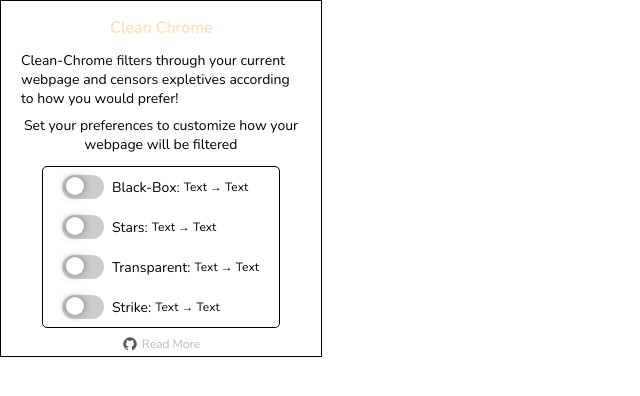
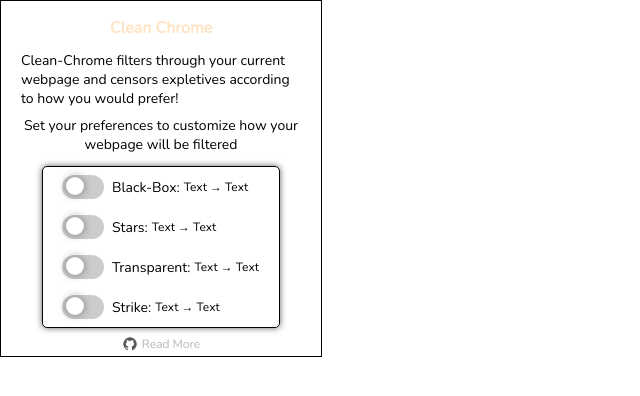
Before and after one commit to lawrencehhan/clean-chrome, a React (Create React App) app: page / in a window 1280 px wide. Shown: the top 396 px of the page, without its empty margins (0-640 px from the left). Built offline with nearby package versions, Linux system fonts and the light colour scheme.

Commit message:
cleaned main.css

```diff
--- a/package.json
+++ b/package.json
@@ -1,5 +1,5 @@
 {
-  "name": "clean-chrome-2",
+  "name": "clean-chrome",
   "version": "0.1.0",
   "private": true,
   "dependencies": {
--- a/src/main.css
+++ b/src/main.css
@@ -34,6 +34,7 @@
   border-radius: 5px;
   margin: auto;
   margin-bottom: 8px;
+  box-shadow: 0 0 6px 0 rgba(10, 10, 10, 0.65);
 }
 .button-box .button-row {
   padding: 8px;
@@ -73,7 +74,7 @@
   transform: translateX(-100%);
 }
 .button-box .button-row .toggle-button:checked + .toggle-label {
-  background-color: #2196F3;
+  background-color: #7be382;
 }
 .button-box .button-row .toggle-label:active .toggle-switch {
   width: 42px;
@@ -106,6 +107,4 @@
   cursor: pointer;
 }
 
-/* Second Attempt */
-
 /*# sourceMappingURL=main.css.map */
--- a/src/main.scss
+++ b/src/main.scss
@@ -2,6 +2,7 @@
 $sub-font: 0.75rem;
 $toggle-off-color: #ccc;
 $toggle-on-color: #2196F3;
+$toggle-on-color: #7be382;
 $switch-color: #fff;
 $toggle-animation-speed: 0.4s;
 $toggle-height: 24px;
@@ -45,6 +46,7 @@
     border-radius: 5px;
     margin: auto;
     margin-bottom: 8px;
+    box-shadow: 0 0 6px 0 rgba(10, 10, 10, 0.65);
     .button-row{
         padding: 8px;
         display: flex;
@@ -117,21 +119,3 @@
         cursor: pointer;
     }
 }
-
-/* Second Attempt */
-
-
-
-
-
-
-
-// .Black-box {
-//     background-color: black;
-// }
-// .Transparent{
-//     color: white;
-// }
-// .Strike {
-//     text-decoration: line-through;
-// }
```
Also changed, not shown: public/manifest.json, 1 other file (tests, documents, lock files or other folders).
